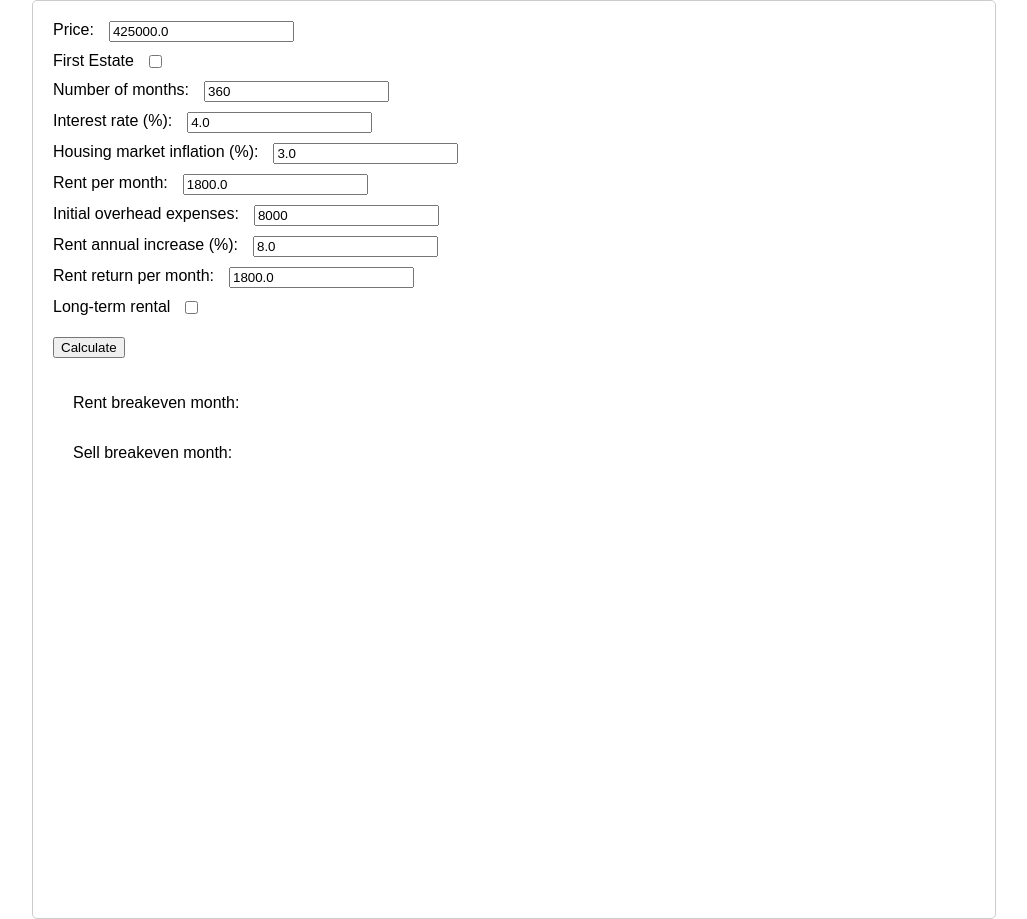
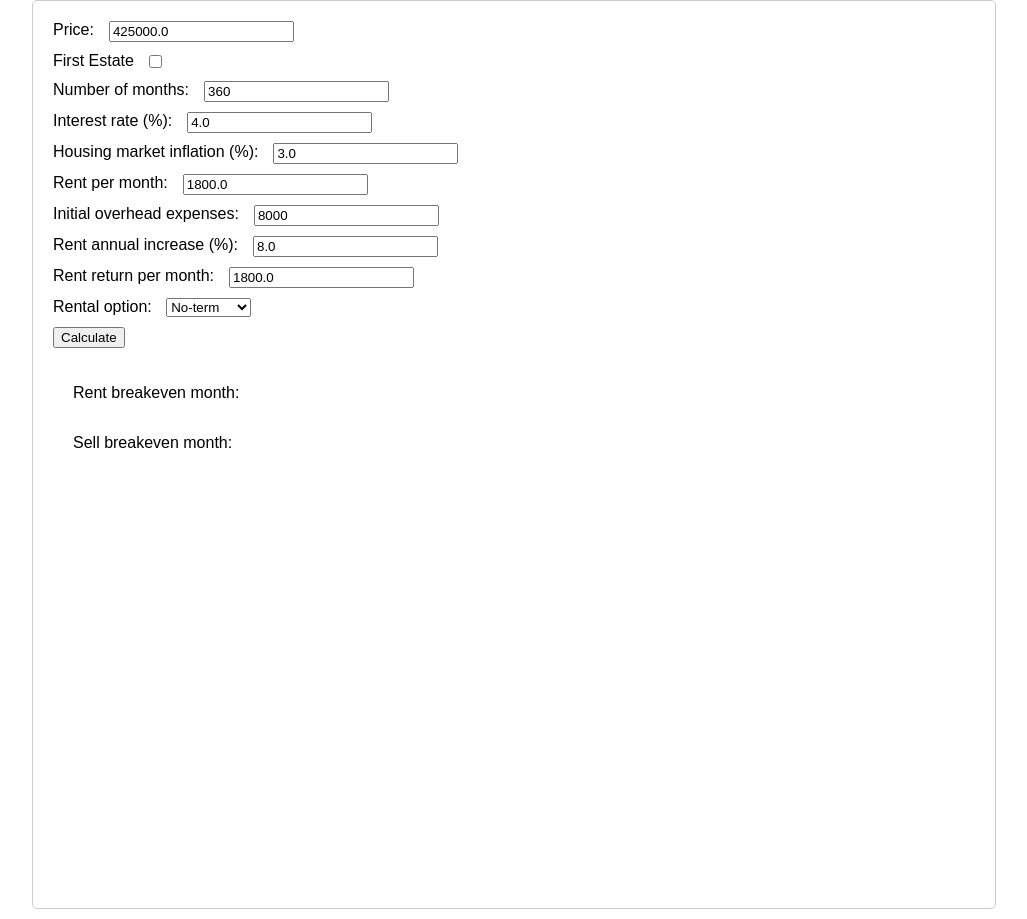
Before and after one commit to eigenomarksamy/mortgager, a Flask app: page / in a window 1280 px wide. Shown: the whole page, without its empty margins (32-1059 px from the left). Run offline with Flask 3, Linux system fonts and the light colour scheme.

Commit message:
add rental drop down instead of checkbox

```diff
--- a/app.py
+++ b/app.py
@@ -9,12 +9,12 @@ def get_mortgage_data(price, num_of_months, interest_rate,
                       housing_inflation, rent_month,
                       initial_expenses, rent_increase,
                       is_first_estate, rent_return_month,
-                      is_long_term_rent):
+                      rental_term):
     mortgage_obj = Mortgage(price, num_of_months, interest_rate,
                             housing_inflation, rent_month,
                             initial_expenses, rent_increase,
                             is_first_estate, rent_return_month,
-                            is_long_term_rent)
+                            rental_term)
     mortgage_rent_be_value = -1
     mortgage_sell_be_value = -1
     mortgage_table = None
@@ -42,7 +42,7 @@ def calculate():
         rent_increase = float(request.form['rent_increase'])
         is_first_estate = convert_str_bool(request.form['is_first_estate'])
         rent_return_month = float(request.form['rent_return_month'])
-        is_long_term_rent = convert_str_bool(request.form['is_long_term_rent'])
+        rental_term = str(request.form['rental_term'])
 
     except ValueError:
         return jsonify({'error': 'Invalid input. Please enter valid numbers.'}), 400
@@ -56,7 +56,7 @@ def calculate():
                                                             rent_increase,
                                                             is_first_estate,
                                                             rent_return_month,
-                                                            is_long_term_rent)
+                                                            rental_term)
 
     if table:
         response_data = {
--- a/static/js/script.js
+++ b/static/js/script.js
@@ -9,7 +9,7 @@ function submitForm() {
     var rent_increase = document.getElementById("rent_increase").value;
     var is_first_estate = document.getElementById("is_first_estate").checked;
     var rent_return_month = document.getElementById("rent_return_month").value;
-    var is_long_term_rent = document.getElementById("is_long_term_rent").checked;
+    var rental_term = document.getElementById("rental_term").value;
 
     // Make an AJAX request to the server
     fetch('/calculate', {
@@ -26,7 +26,7 @@ function submitForm() {
             + '&rent_increase=' + encodeURIComponent(rent_increase)
             + '&is_first_estate=' + encodeURIComponent(is_first_estate)
             + '&rent_return_month=' + encodeURIComponent(rent_return_month)
-            + '&is_long_term_rent=' + encodeURIComponent(is_long_term_rent),
+            + '&rental_term=' + encodeURIComponent(rental_term),
     })
     .then(response => response.json())
     .then(data => {
--- a/templates/index.html
+++ b/templates/index.html
@@ -55,10 +55,14 @@
                 <input type="number" id="rent_return_month" value="1800.0">
             </div>
 
-            <div class="input-group">
-                <label for="is_long_term_rent">Long-term rental</label>
-                <input type="checkbox" id="is_long_term_rent">
-            </div>
+            <label for="rental_term">Rental option:</label>
+            <select id="rental_term">
+                <option value="no_term">No-term</option>
+                <option value="long_term">Long-term</option>
+                <option value="short_term">Short-term</option>
+                <option value="mixed_term">Mixed</option>
+            </select>
+            <br>
 
             <button onclick="submitForm()">Calculate</button>
             <div id="dynamic-elements">
```
Also changed, not shown: src/conf.py (+23 -0 lines), src/mortgage.py (+5 -2 lines).
